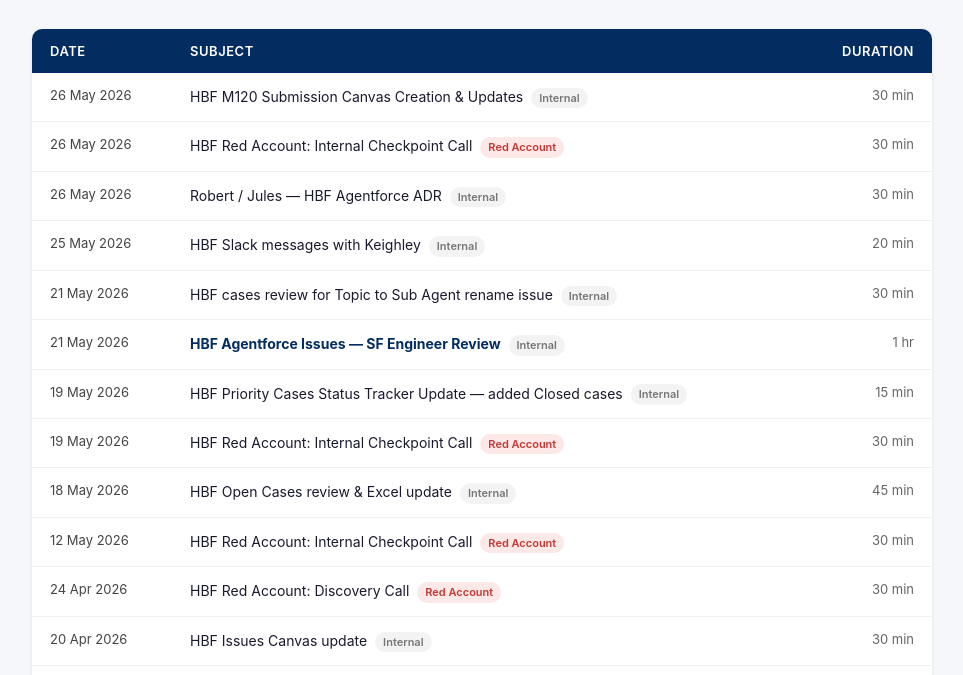
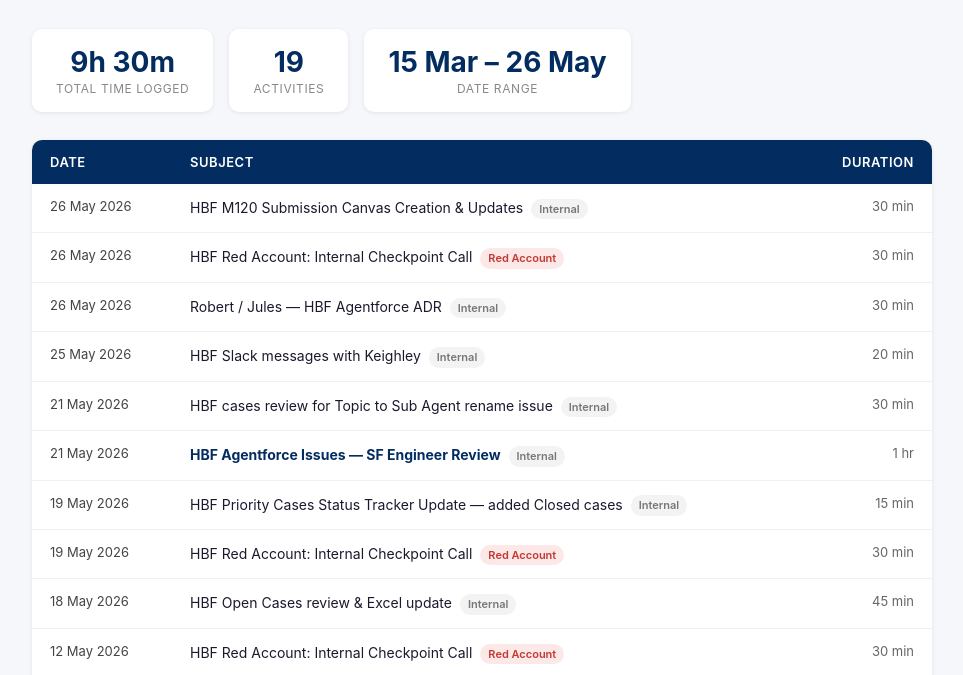
Before and after one commit to katiedaleSFDC/latitude-consumption, a plain HTML site: page hbf-activities.html in a window 1280 px wide. Shown: the part 95-770 px from the top of the page, without its empty margins (158-1121 px from the left). Drawn offline with Linux system fonts and the light colour scheme.

Commit message:
Add total hours stat block to HBF activity log

```diff
--- a/hbf-activities.html
+++ b/hbf-activities.html
@@ -73,6 +73,20 @@
       box-shadow: 0 1px 4px rgba(0,0,0,0.06);
     }
     .summary strong { color: #032D60; }
+    .stats {
+      display: flex;
+      gap: 16px;
+      margin-bottom: 28px;
+    }
+    .stat-card {
+      background: #fff;
+      border-radius: 10px;
+      padding: 16px 24px;
+      box-shadow: 0 1px 4px rgba(0,0,0,0.08);
+      text-align: center;
+    }
+    .stat-card .stat-value { font-size: 28px; font-weight: 700; color: #032D60; }
+    .stat-card .stat-label { font-size: 12px; color: #888; margin-top: 2px; text-transform: uppercase; letter-spacing: 0.05em; }
     footer { margin-top: 24px; font-size: 12px; color: #aaa; text-align: right; }
   </style>
 </head>
@@ -82,6 +96,21 @@
       <h1>HBF Health Limited — Katie Dale Activity Log</h1>
       <p>Activities logged in Salesforce against HBF Health Limited by Katie Dale · Pulled 29 May 2026</p>
     </header>
+
+    <div class="stats">
+      <div class="stat-card">
+        <div class="stat-value">9h 30m</div>
+        <div class="stat-label">Total Time Logged</div>
+      </div>
+      <div class="stat-card">
+        <div class="stat-value">19</div>
+        <div class="stat-label">Activities</div>
+      </div>
+      <div class="stat-card">
+        <div class="stat-value">15 Mar – 26 May</div>
+        <div class="stat-label">Date Range</div>
+      </div>
+    </div>
 
     <table>
       <thead>
```
